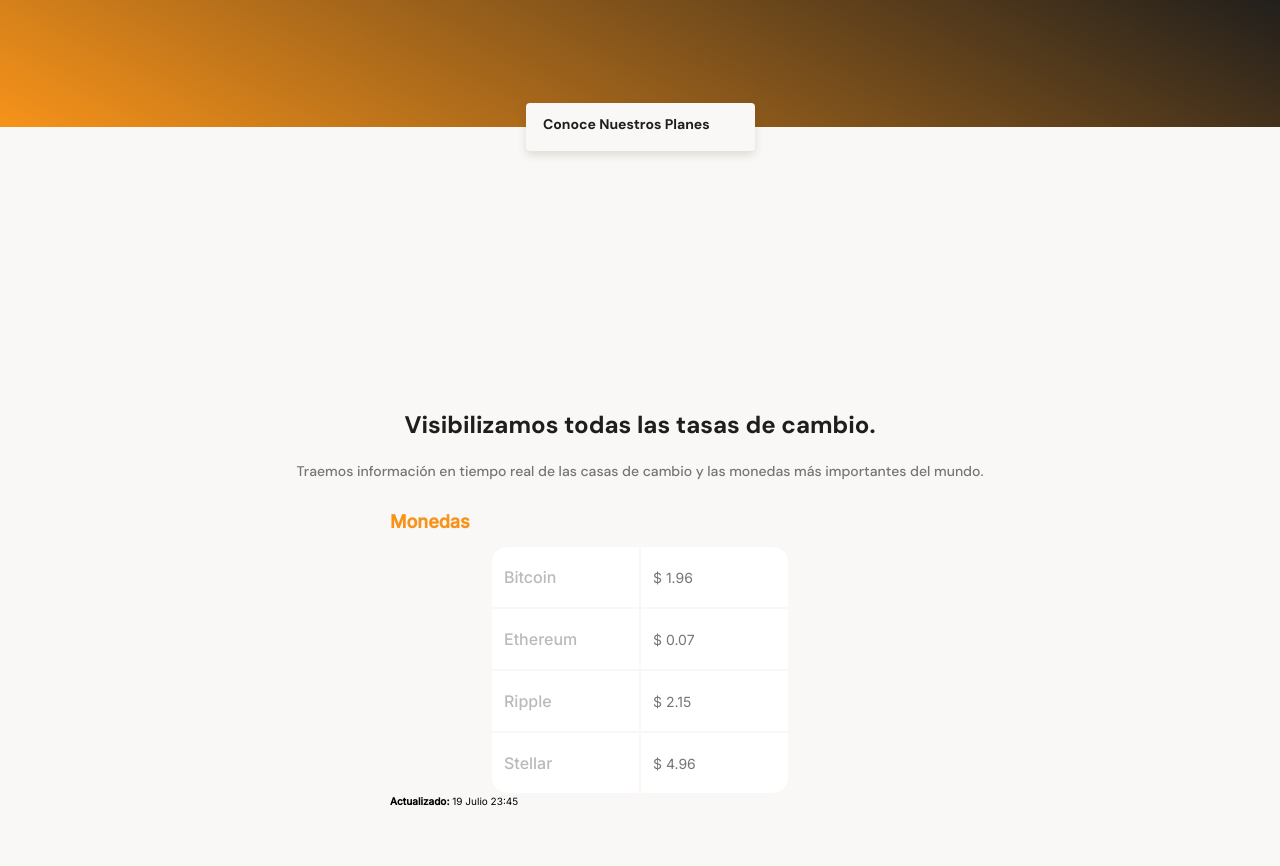
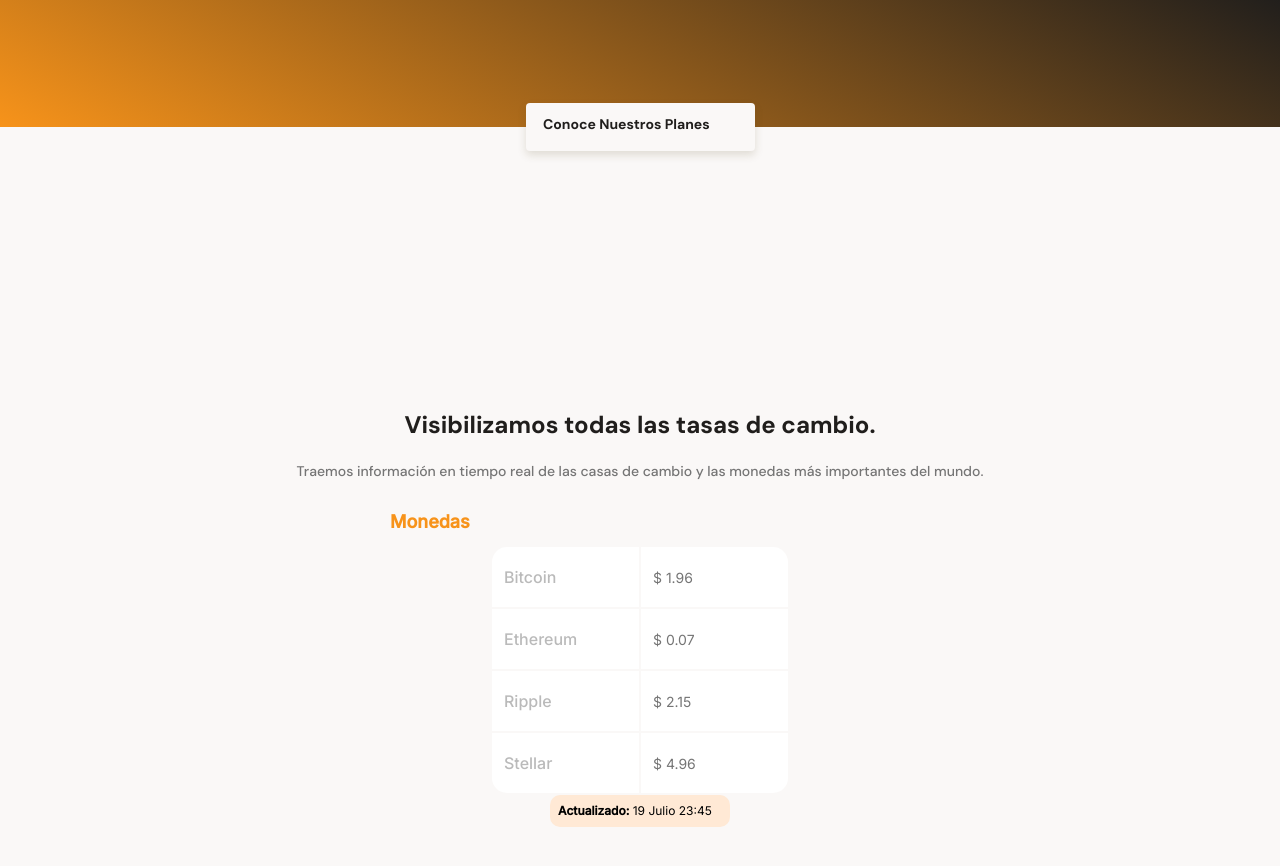
Before and after one commit to aronlabr/cursoMobileFirst, a plain HTML site: page index.html in a window 1280 px wide. Shown: the part 168-1034 px from the top of the page. Drawn offline with Linux system fonts and the light colour scheme.

Commit message:
HTML/CSS: Seccion de intercambio - pt3 - Terminando boton de actualizacion de tabla monedas

```diff
--- a/index.html
+++ b/index.html
@@ -50,7 +50,7 @@
                             </tr>
                         </table>
                     </div>
-                    <div class="currency">
+                    <div class="currency-table__date">
                         <p><b>Actualizado:</b> 19 Julio 23:45</p>
                     </div>
                 </div>
--- a/styles.css
+++ b/styles.css
@@ -242,3 +242,19 @@ main {
     background-size: cover;
     background-repeat: no-repeat;
 }
+
+/* Estilos de Boton de actualizacion */
+
+.currency-table__date {
+    width: 180px;
+    height: 32px;
+    margin: 0 auto 15px;
+    padding: 8px;
+    background-color: var(--soft-orange);
+    border-radius: 10px;
+}
+
+.currency-table__date p {
+    font-size: 1.2rem;
+    line-height: 1.5rem;
+}
```
